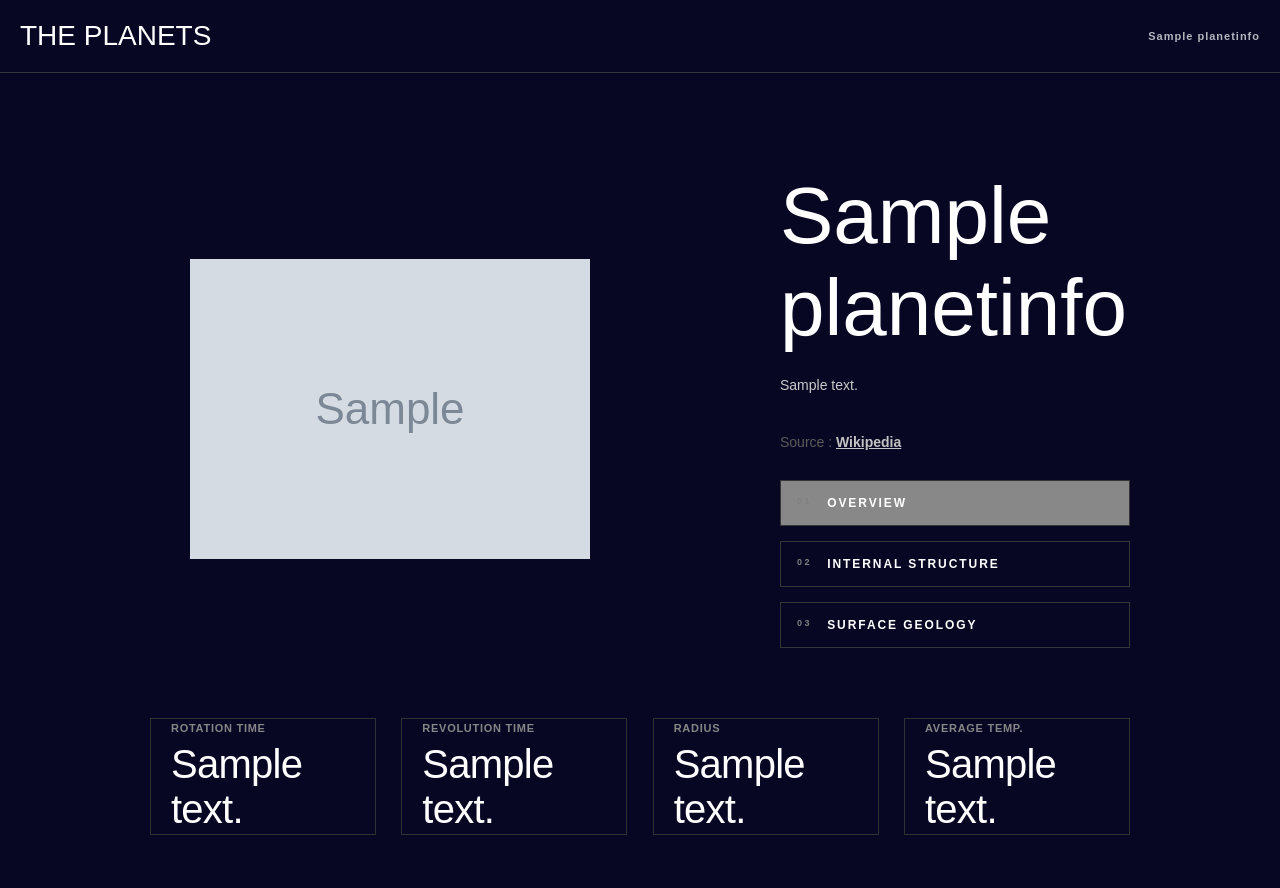
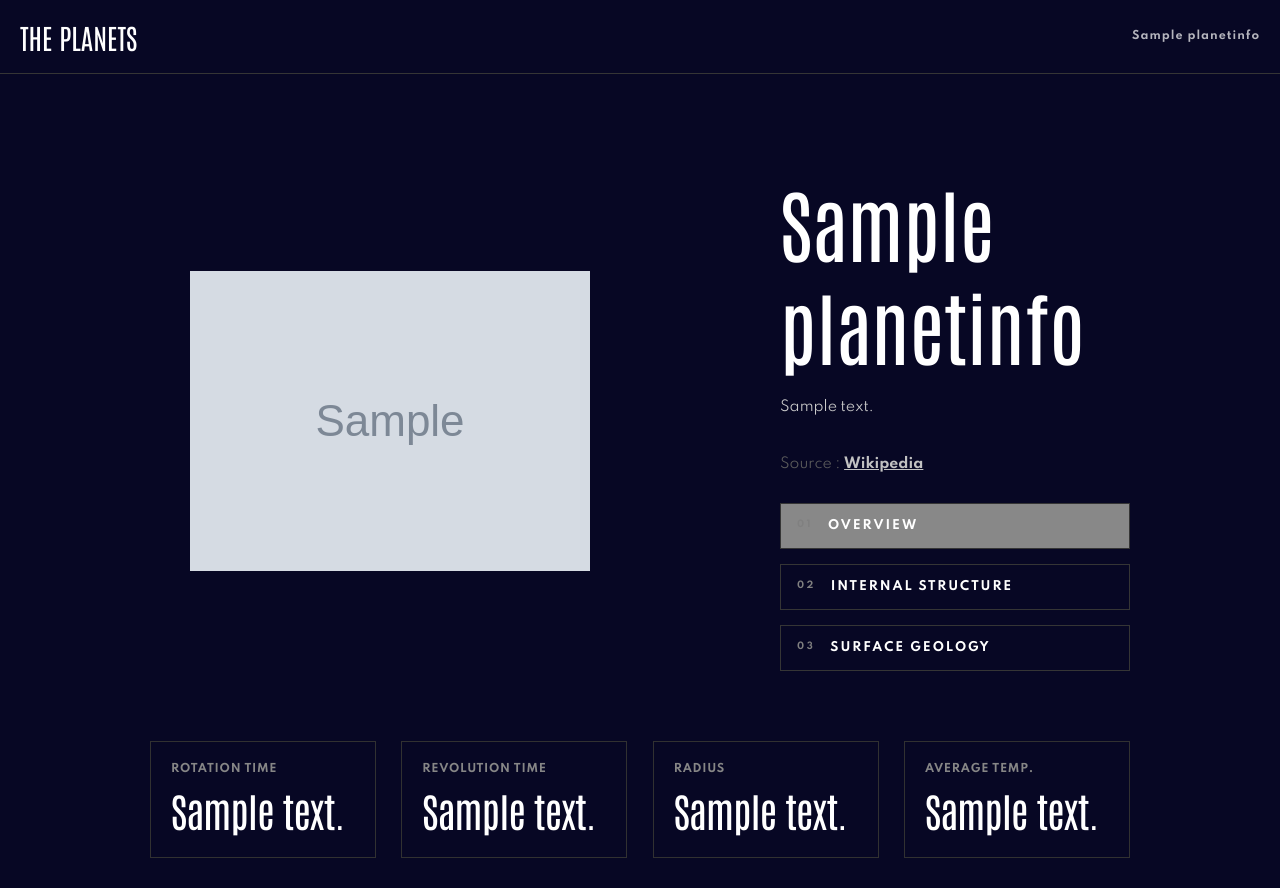
Before and after one commit to NikolozWDev/Planets, a Django app: template fullstackwebproject_planets/base/templates/home.html in a window 1280 px wide. Before the commit the page ends 835 px from the top, so only its background shows below. Run offline with Django 5.2, Linux system fonts and the light colour scheme; the template is opened without the code that fills it: values that come from a table or form of the project are taken from there, others are empty; tables that the repository leaves empty hold one stand-in row (values such as "Sample post"); grey boxes marked "Sample" are stand-in pictures.

Commit message:
fixed css(font-family), added validations with images

```diff
--- a/fullstackwebproject_planets/base/static/css/styles.css
+++ b/fullstackwebproject_planets/base/static/css/styles.css
@@ -244,7 +244,7 @@
     display: flex;
     text-align: center;
     overflow-y: auto;
-    max-height: 110px;
+    max-height: 132px;
     height: auto;
     overflow-wrap: break-word;
     word-break: break-word;
@@ -623,7 +623,7 @@
     }
     .invisible {
         display: block;
-        width: 400px;
+        /* width: 400px; */
     }
     .invisible-remaster {
         width: 400px;
--- a/fullstackwebproject_planets/base/static/js/index.js
+++ b/fullstackwebproject_planets/base/static/js/index.js
@@ -104,6 +104,34 @@
 
 
 }
+
+// fixing images on load and fixing that widths
+window.addEventListener('load', () => {
+
+    const imagesfix = document.querySelectorAll('.invisible');
+    const planet2Fixer = document.querySelector('.planet-2')
+
+    imagesfix.forEach(img => {
+        if(img.naturalWidth > 500) {
+        img.style.width = '500px';
+        img.style.height = 'auto';
+        }
+        if(img.naturalWidth === 668) {
+            planet2Fixer.style.height = '66%';
+            planet2Fixer.style.transform = 'translateX(-85px)';
+            if(window.innerWidth < 1200) {
+                planet2Fixer.style.height = '66%';
+                planet2Fixer.style.transform = 'translateX(-20px)';
+        }
+            if(window.innerWidth > 1000 && window.innerWidth < 1200) {
+                planet2Fixer.style.height = '66%';
+                planet2Fixer.style.transform = 'translateX(-45px)';
+        }
+        }
+  });
+
+})
+
 document.addEventListener('DOMContentLoaded', () => {
     manipulation();
 });
--- a/fullstackwebproject_planets/base/templates/main.html
+++ b/fullstackwebproject_planets/base/templates/main.html
@@ -3,10 +3,13 @@
 <html lang="en">
 <head>
     <meta charset="UTF-8">
-    <meta name="viewport" content="width=device-width, initial-scale=1.0">
+    <meta name="viewport" content="width=device-width, initial-scale=1, user-scalable=no">
     <title>The Planets</title>
+    <link href="https://fonts.googleapis.com/css2?family=Antonio:wght@100;200;300;400;500;600;700&display=swap" rel="stylesheet">
+    <link href="https://fonts.googleapis.com/css2?family=Spartan:wght@100;200;300;400;500;600;700;800;900&display=swap" rel="stylesheet">
     <link rel="icon" href="{% static 'images/edutech.jpg' %}" type="image/x-icon">
     <link rel="stylesheet" href="{% static 'css/styles.css' %}">
+    <script src="{% static 'js/index.js' %}"></script>
 </head>
 
 <body>
@@ -19,6 +22,5 @@
 
     {% endblock %}
 
-    <script src="{% static 'js/index.js' %}"></script>
 </body>
 </html>
--- a/fullstackwebproject_planets/base/templates/navbar.html
+++ b/fullstackwebproject_planets/base/templates/navbar.html
@@ -3,7 +3,7 @@
             <p class="header-title">THE PLANETS</p>
             <div class="planet-links-container">
                 {% for planet in planets %}
-                <a href="{% url 'planet-filtered' planet.titlename %}" class="planet-links" data-color="{{ filtered_planet.animationcolor }}">{{planet.titlename}}</a>
+                <a href="{% url 'planet-filtered' planet.titlename %}" class="planet-links" data-color="{{ planet.animationcolor }}">{{planet.titlename}}</a>
                 {% endfor %}
             </div>
             <img class="burger-bar" src="{% static 'images/Group.png' %}">
```
